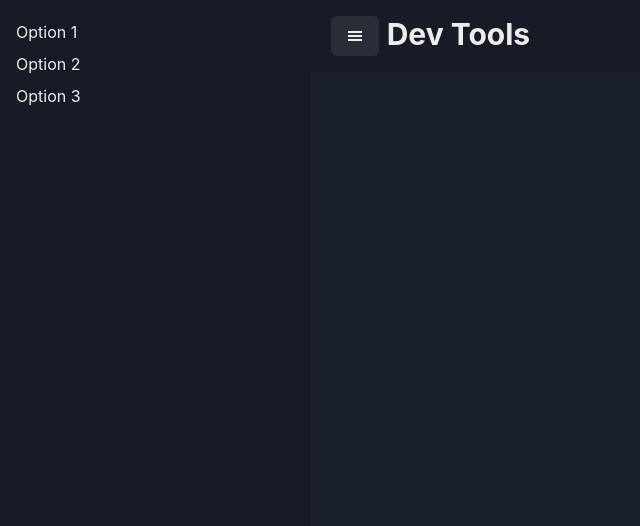
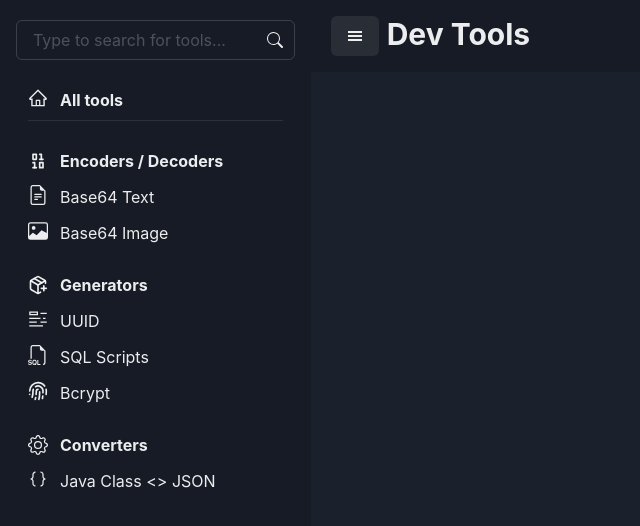
Before and after one commit to PabloMazariegos/dev-tools, a React (Vite) app: page / in a window 1280 px wide. Shown: the top 526 px of the page, without its empty margins (0-640 px from the left). Built offline with nearby package versions, Linux system fonts and the light colour scheme.

Commit message:
feat - sidebar desktop options and layout

```diff
--- a/src/components/sidebar/Sidebar.tsx
+++ b/src/components/sidebar/Sidebar.tsx
@@ -1,3 +1,4 @@
+import SideBarItems from './SidebarItems';
 import {
   Drawer,
   DrawerBody,
@@ -6,7 +7,6 @@ import {
   DrawerHeader,
   Flex,
   Input,
-  Link,
   Stack,
   useBreakpointValue
 } from '@chakra-ui/react';
@@ -33,9 +33,7 @@ const Sidebar: React.FC<props> = ({ isOpen, onClose }) => {
         display={{ base: isMobile ? 'none' : isOpen ? 'block' : 'none' }}
       >
         <Stack>
-          <Link>Option 1</Link>
-          <Link>Option 2</Link>
-          <Link>Option 3</Link>
+          <SideBarItems />
         </Stack>
       </Flex>
       <Drawer isOpen={openDrawer} placement='left' onClose={onClose}>
--- /dev/null
+++ b/src/components/sidebar/SidebarItems.tsx
@@ -0,0 +1,47 @@
+import { sidebarData } from '@/config/sidbar.config';
+import { AiOutlineHome } from 'react-icons/ai';
+import { BsSearch } from 'react-icons/bs';
+import { Flex, Icon, Input, InputGroup, InputRightElement, Divider, Text, VStack, Link } from '@chakra-ui/react';
+
+const SideBarItems = () => {
+  return (
+    <>
+      <InputGroup marginBottom={2}>
+        <InputRightElement pointerEvents="none">
+          <Icon as={BsSearch} />
+        </InputRightElement>
+        <Input type="text" placeholder="Type to search for tools..." />
+      </InputGroup>
+
+      <VStack p={3}>
+        <Link display="flex" width="full" gap={3}>
+          <Icon as={AiOutlineHome} boxSize={5}></Icon>
+          <Text fontWeight="bold" fontSize="medium">
+            All tools
+          </Text>
+        </Link>
+        <Divider />
+
+        {sidebarData.map((category) => (
+          <Flex width="full" direction="column" alignItems="center" gap={3} minHeight="60px">
+            <Flex alignItems="center" width="full" gap={3} paddingTop={5}>
+              <Icon as={category.icon} boxSize={5}></Icon>
+              <Text fontWeight="bold" fontSize="medium">
+                {category.label}
+              </Text>
+            </Flex>
+
+            {category.items.map((item) => (
+              <Link display="flex" width="full" gap={3} _hover={{ background: 'blackAlpha.400' }}>
+                <Icon as={item.icon} boxSize={5}></Icon>
+                <Text fontSize="medium">{item.label}</Text>
+              </Link>
+            ))}
+          </Flex>
+        ))}
+      </VStack>
+    </>
+  );
+};
+
+export default SideBarItems;
--- /dev/null
+++ b/src/config/sidbar.config.ts
@@ -0,0 +1,48 @@
+import { LuBinary, LuPackagePlus, LuFingerprint } from 'react-icons/lu';
+import { BsFiletypeSql, BsGear, BsFileEarmarkText, BsImage } from 'react-icons/bs';
+import { VscJson, VscSymbolKeyword } from 'react-icons/vsc';
+
+export const sidebarData = [
+  {
+    label: 'Encoders / Decoders',
+    icon: LuBinary,
+    items: [
+      {
+        label: 'Base64 Text',
+        icon: BsFileEarmarkText
+      },
+      {
+        label: 'Base64 Image',
+        icon: BsImage
+      }
+    ]
+  },
+  {
+    label: 'Generators',
+    icon: LuPackagePlus,
+    items: [
+      {
+        label: 'UUID',
+        icon: VscSymbolKeyword
+      },
+      {
+        label: 'SQL Scripts',
+        icon: BsFiletypeSql
+      },
+      {
+        label: 'Bcrypt',
+        icon: LuFingerprint
+      }
+    ]
+  },
+  {
+    label: 'Converters',
+    icon: BsGear,
+    items: [
+      {
+        label: 'Java Class <> JSON ',
+        icon: VscJson
+      }
+    ]
+  }
+];
```
